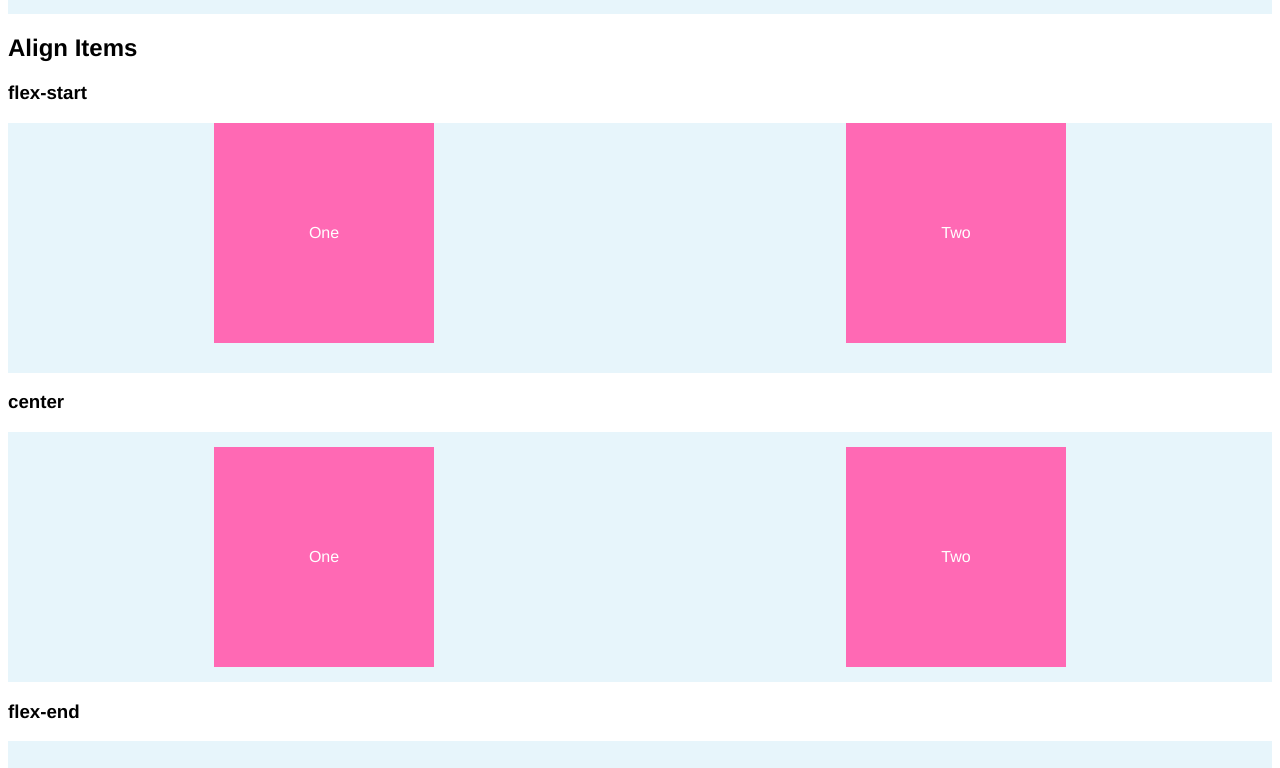
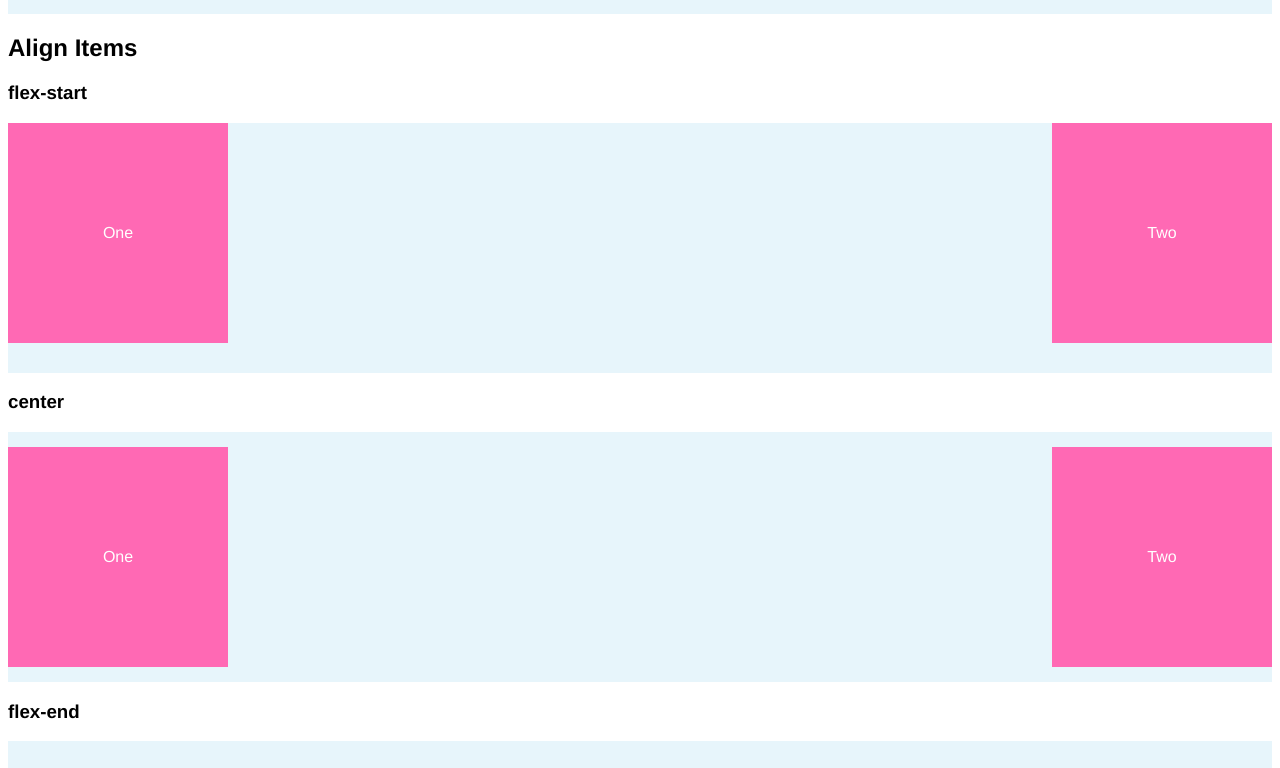
Before and after one commit to timhettler/compass-flexbox, a plain HTML site: page tests.html in a window 1280 px wide. Shown: the part 1960-2728 px from the top of the page. Drawn offline with Linux system fonts and the light colour scheme.

```diff
--- a/extensions/compass-flexbox/stylesheets/_flexbox.scss
+++ b/extensions/compass-flexbox/stylesheets/_flexbox.scss
@@ -1,16 +1,20 @@
 @import "compass/css3/shared";
+
+$legacy-support: -moz, -webkit, not -o, not -ms, not -khtml, not official;
+$ie-support: not -moz, not -webkit, not -o, -ms, not -khtml, not official;
+$standard-support: not -moz, -webkit, not -o, not -ms, not -khtml, official;
 
 // Enabling flexbox: setting an element to be a flex container
 @mixin display-flex() {
-    @include experimental-value(display, box, -moz, -webkit, not -o, not -ms, not -khtml, not official);
-    @include experimental-value(display, flexbox, not -moz, not -webkit, not -o, -ms, not -khtml, not official);
-    @include experimental-value(display, flex, not -moz, -webkit, not -o, not -ms, not -khtml, official);
+    @include experimental-value(display, box, $legacy-support...);
+    @include experimental-value(display, flexbox, $ie-support...);
+    @include experimental-value(display, flex, $standard-support...);
 }
 
 @mixin display-inline-flex() {
-    @include experimental-value(display, inline-box, -moz, -webkit, not -o, not -ms, not -khtml, not official);
-    @include experimental-value(display, inline-flexbox, not -moz, not -webkit, not -o, -ms, not -khtml, not official);
-    @include experimental-value(display, inline-flex, not -moz, -webkit, not -o, not -ms, not -khtml, official);
+    @include experimental-value(display, inline-box, $legacy-support...);
+    @include experimental-value(display, inline-flexbox, $ie-support...);
+    @include experimental-value(display, inline-flex, $standard-support...);
 }
 
 // Axis alignment: specifying alignment of items along the main flexbox axis
@@ -142,9 +146,9 @@
     @if $legacy-property {
         @if $legacy-value {
             @if $standard-property == flex-direction and ($value == row-reverse or $value == column-reverse) {
-                @include experimental(box-direction, reverse, -moz, -webkit, not -o, not -ms, not -khtml, not official);
+                @include experimental(box-direction, reverse, $legacy-support...);
             }
-            @include experimental($legacy-property, $legacy-value, -moz, -webkit, not -o, not -ms, not -khtml, not official);
+            @include experimental($legacy-property, $legacy-value, $legacy-support...);
         }
     } @else {
         @warn _support-warning($standard-property, "legacy");
@@ -152,11 +156,11 @@
 
     // IE 10
     @if $ie-property and $ie-value {
-        @include experimental($ie-property, $ie-value, not -moz, not -webkit, not -o, -ms, not -khtml, not official);
+        @include experimental($ie-property, $ie-value, $ie-support...);
     }
 
     // Chrome 21+, Opera 12.1, Firefox 22+
-    @include experimental($standard-property, $standard-value, not -moz, -webkit, not -o, not -ms, not -khtml, official);
+    @include experimental($standard-property, $standard-value, $standard-support...);
 }
 
 @function _flex-value($property, $value, $syntax) {
--- a/sass/compass-flexbox.scss
+++ b/sass/compass-flexbox.scss
@@ -1,3 +1,6 @@
+$flex-legacy-enabled: false;
+$flex-wrap-required : false;
+
 @import "flexbox";
 @import "compass/css3/box-sizing";
 @import "compass/css3/transition";
@@ -78,7 +81,7 @@
 
 %flex-container--align-items {
   @extend %flex-container;
-  @include justify-content(space-around);
+  @include justify-content(space-between);
 }
 
 .flex--align-items--flex-start {
@@ -113,7 +116,7 @@
 
 .flex--align-self {
   @extend %flex-container;
-  @include justify-content(space-around);
+  @include justify-content(space-between);
 
   > .flex-item--auto {
     @extend .flex-item;
--- a/tests.html
+++ b/tests.html
@@ -41,7 +41,7 @@
             <div class="flex-item">One</div>
             <div class="flex-item">Two</div>
         </div>
-        <h2>Align Items</h2>
+        <h2 id-"align-items">Align Items</h2>
         <h3>flex-start</h3>
         <div class="flex--align-items--flex-start">
             <div class="flex-item">One</div>
```
Also changed, not shown: stylesheets/compass-flexbox.css.
